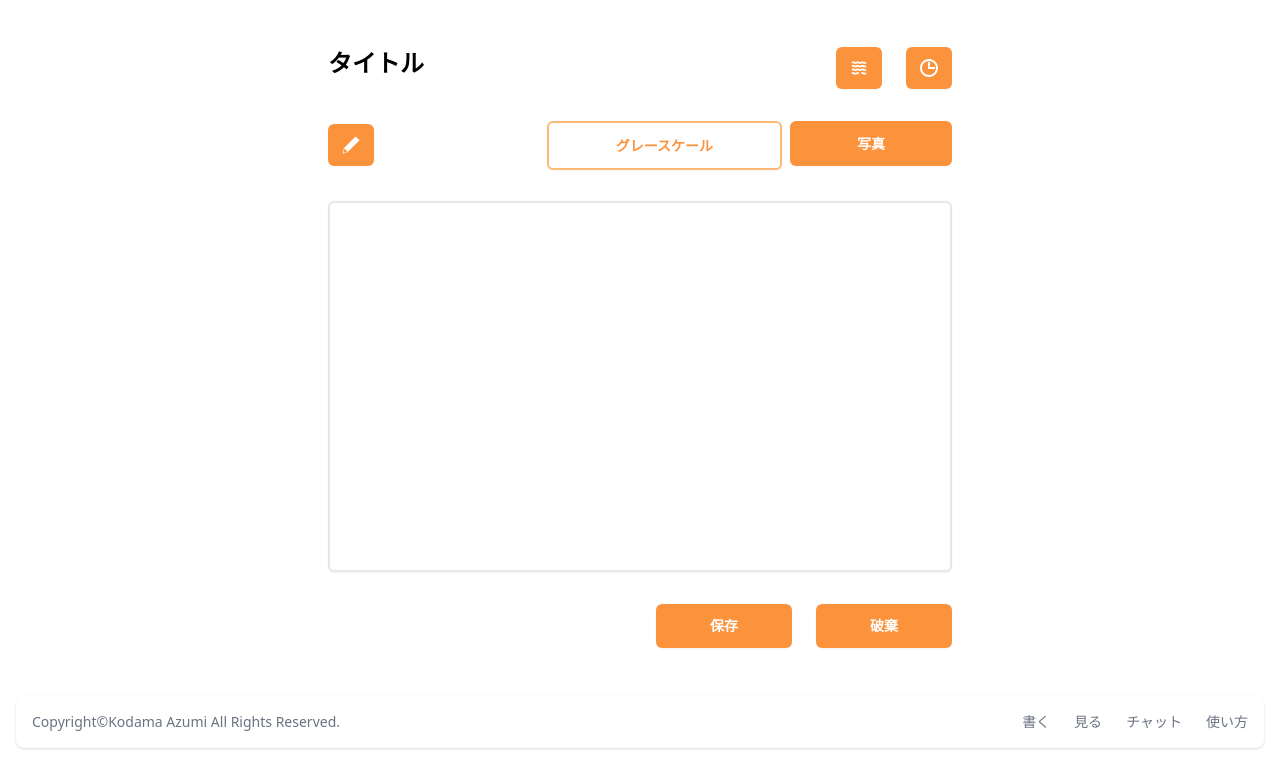
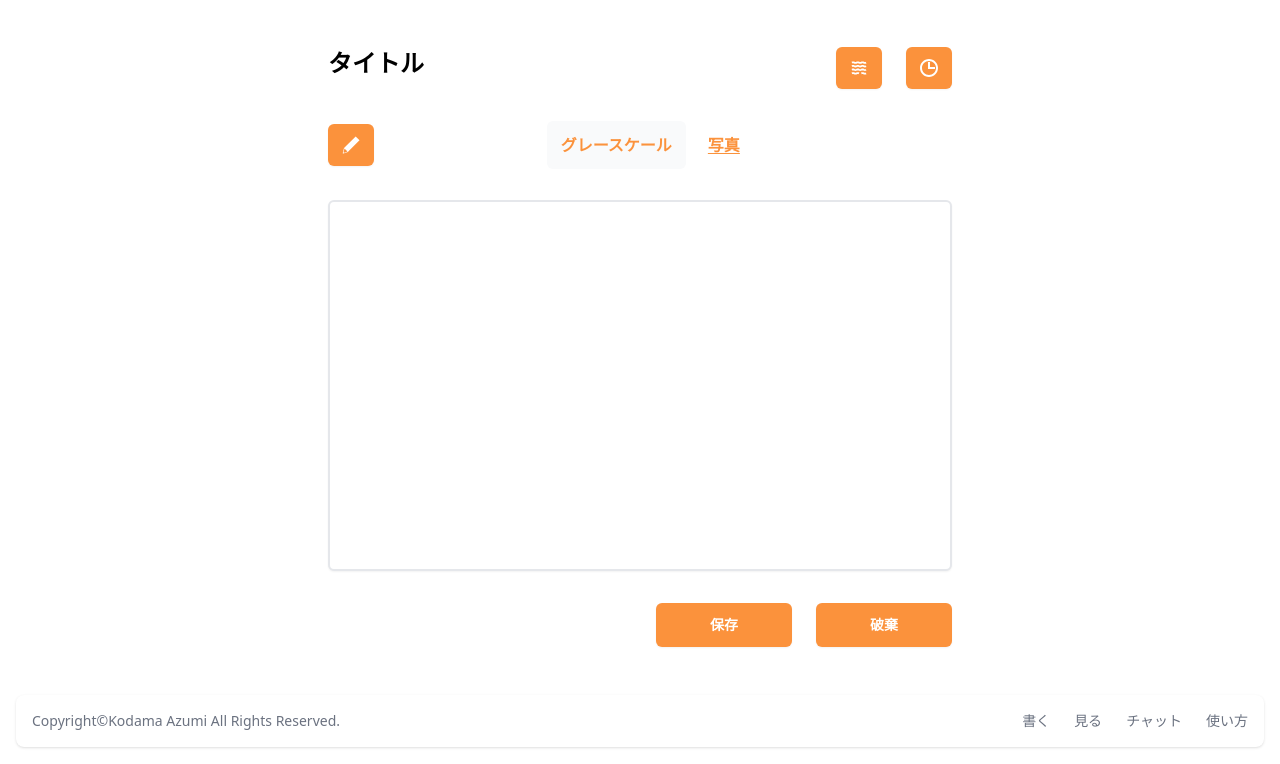
Before and after one commit to KodamaAzumi/input-web, a website built with Vite: page write/index.html in a window 1280 px wide. Both pictures are taken after a click on the link "グレースケール". Shown: the part 65-829 px from the top of the page. Built offline with nearby package versions, Linux system fonts and the light colour scheme.

Commit message:
文字に適応させるボタンの見た目を変更

```diff
--- a/write/index.html
+++ b/write/index.html
@@ -209,12 +209,12 @@
       </div>
 
       <div
-        class="col-start-4 col-span-8 sm:col-start-6 sm:col-span-6 lg:col-span-4 lg:col-start-6"
+        class="col-start-4 col-span-8 sm:col-start-6 sm:col-span-6 lg:col-span-4 lg:col-start-6 flex items-center"
       >
         <ul class="mb-0 flex list-none flex-row flex-wrap">
           <li class="-mb-px mr-2 flex-auto text-center last:mr-0">
             <a
-              class="block rounded-md border-2 border-orange-300 bg-white px-5 py-3 text-sm font-bold uppercase leading-normal text-orange-400 shadow-sm"
+              class="block text-base font-bold leading-normal text-orange-400 px-3.5 py-3 bg-gray-50 rounded-md"
               onclick="changeAtiveTab(event,'tab-grayscale')"
             >
               グレースケール
@@ -222,7 +222,7 @@
           </li>
           <li class="-mb-px mr-2 flex-auto text-center last:mr-0">
             <a
-              class="block rounded-md bg-orange-400 px-5 py-3 text-sm font-bold uppercase leading-normal text-white shadow-sm hover:bg-orange-300"
+              class="block text-base font-bold leading-normal text-orange-400 px-3.5 py-3 hover:bg-gray-50 rounded-md underline underline-offset-2"
               onclick="changeAtiveTab(event,'tab-image')"
             >
               写真
--- a/write/js/script.js
+++ b/write/js/script.js
@@ -65,7 +65,7 @@ const loop = () => {
     //console.log(textarea.entity[entityId]);
     //console.log(textarea.entity[prevEntityId]);
 
-    // storageの画像を表示
+    // 写真と文字を合成する
     const spanImg = document.createElement('span');
     if (textarea.entity[entityId].imageData) {
       spanImg.style.backgroundImage = `url(${textarea.entity[entityId].imageData.imageUrl})`;
@@ -96,28 +96,19 @@ const changeAtiveTab = (event, tabID) => {
     .getElementById('tabs-id')
     .querySelectorAll('.tab-content > div');
   for (let i = 0; i < aElements.length; i++) {
-    aElements[i].classList.remove('text-orange-400');
-    aElements[i].classList.remove('bg-white');
-    // border-2 border-orange-300
-    aElements[i].classList.remove('border-2');
-    aElements[i].classList.remove('border-orange-300');
-
-    aElements[i].classList.add('text-white');
-    aElements[i].classList.add('bg-orange-400');
-    // hover:bg-orange-300
-    aElements[i].classList.add('hover:bg-orange-300');
+    aElements[i].classList.remove('bg-gray-50');
+    aElements[i].classList.add('hover:bg-gray-50');
+    aElements[i].classList.add('underline');
+    aElements[i].classList.add('underline-offset-2');
 
     tabContents[i].classList.add('hidden');
     tabContents[i].classList.remove('block');
   }
-  element.classList.remove('text-white');
-  element.classList.remove('bg-orange-400');
-  element.classList.remove('hover:bg-orange-300');
+  element.classList.remove('hover:bg-gray-50');
+  element.classList.remove('underline');
+  element.classList.remove('underline-offset-2');
+  element.classList.add('bg-gray-50');
 
-  element.classList.add('text-orange-400');
-  element.classList.add('bg-white');
-  element.classList.add('border-2');
-  element.classList.add('border-orange-300');
   document.getElementById(tabID).classList.remove('hidden');
   document.getElementById(tabID).classList.add('block');
 };
```
